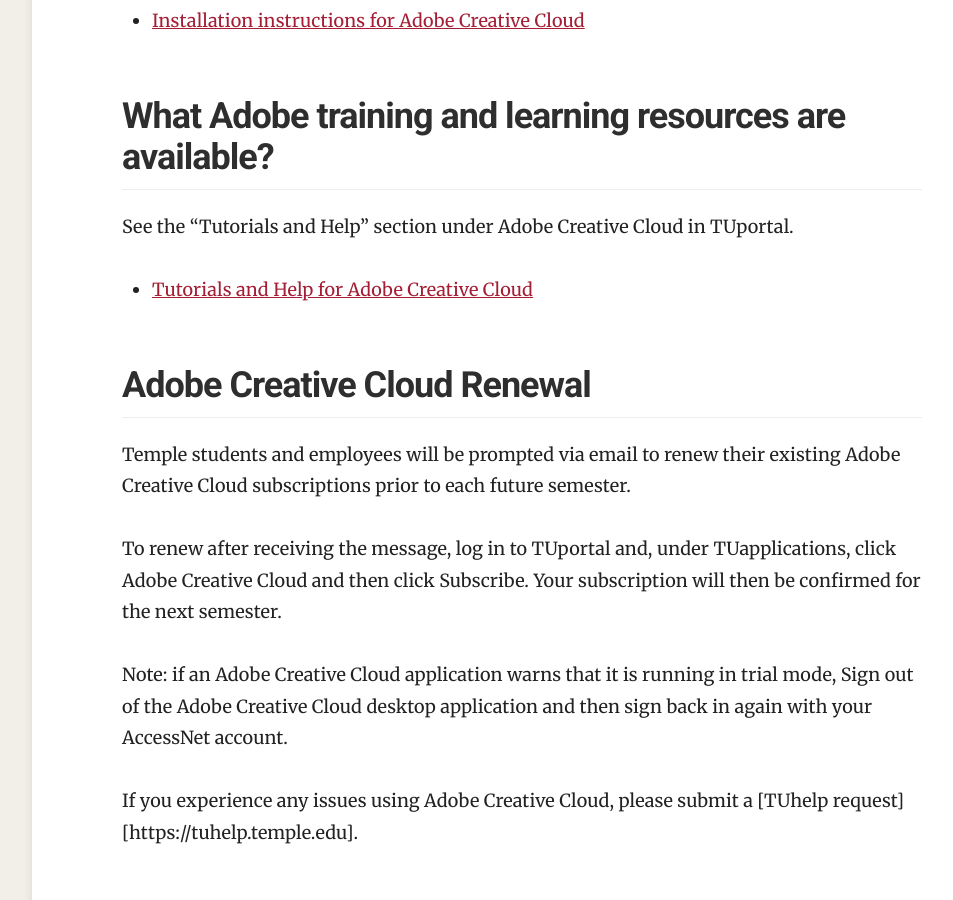
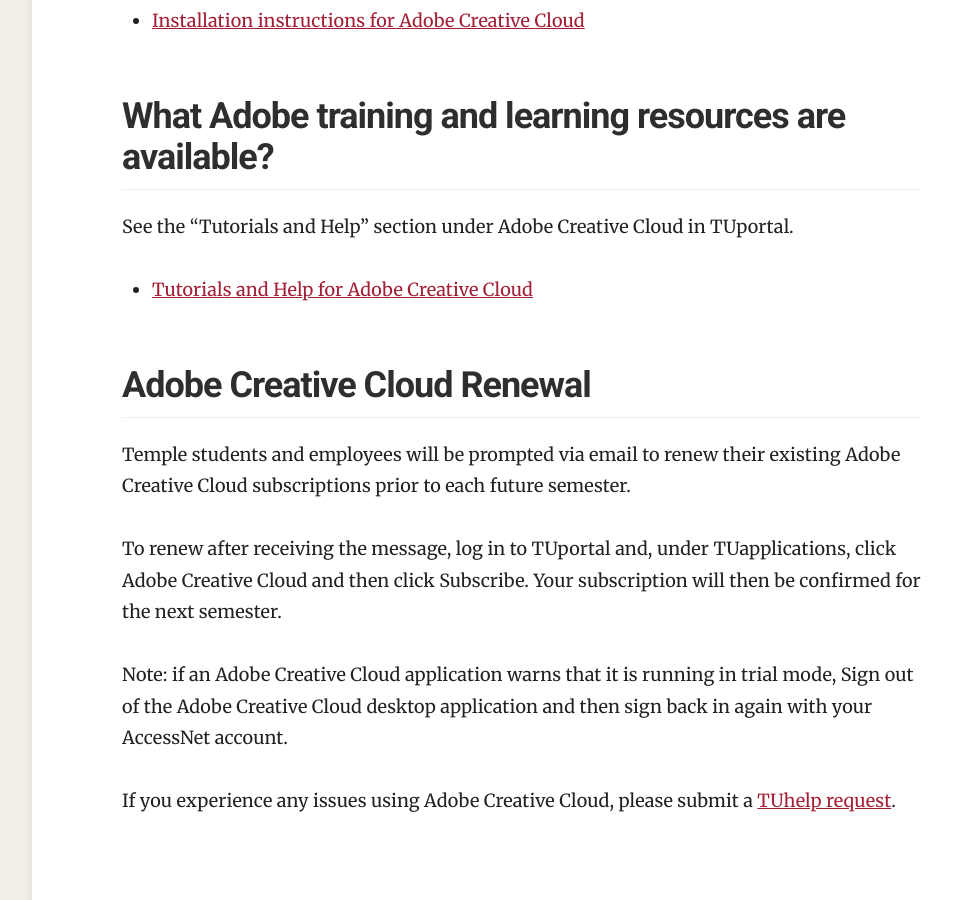
Before and after one commit to TULiberalArts/tech-notes, a Jekyll site: the page built from _docs/adobe/about.md, in a window 1280 px wide and 900 px high, scrolled down 965 px. Shown: the whole window, without its empty margins (268-1221 px from the left). Built offline with Jekyll 4.4.1, drawn with Linux system fonts in a browser that asks for light colours; some web fonts are replaced.

Commit message:
fix link

```diff
--- a/_docs/adobe/about.md
+++ b/_docs/adobe/about.md
@@ -49,7 +49,7 @@ trial mode, Sign out of the Adobe Creative Cloud desktop application and
 then sign back in again with your AccessNet account.
 
 If you experience any issues using Adobe Creative Cloud, please submit
-a [TUhelp request][https://tuhelp.temple.edu].
+a [TUhelp request](https://tuhelp.temple.edu).
 
 
 
```
